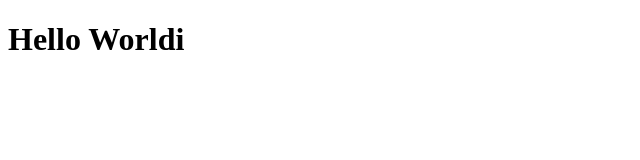
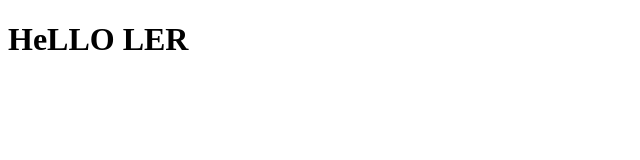
Before and after one commit to FarhanRianHidayat/latihan-git-sekolah, a plain HTML site: page index.html in a window 1280 px wide. Shown: the whole page, without its empty margins (0-640 px from the left). Drawn offline with Linux system fonts and the light colour scheme.

Commit message:
First Edit

```diff
--- a/index.html
+++ b/index.html
@@ -7,6 +7,6 @@
     <title>Document</title>
 </head>
 <body>
-    <h1>Hello Worldi</h1>
+    <h1>HeLLO LER</h1>
 </body>
 </html>
```
